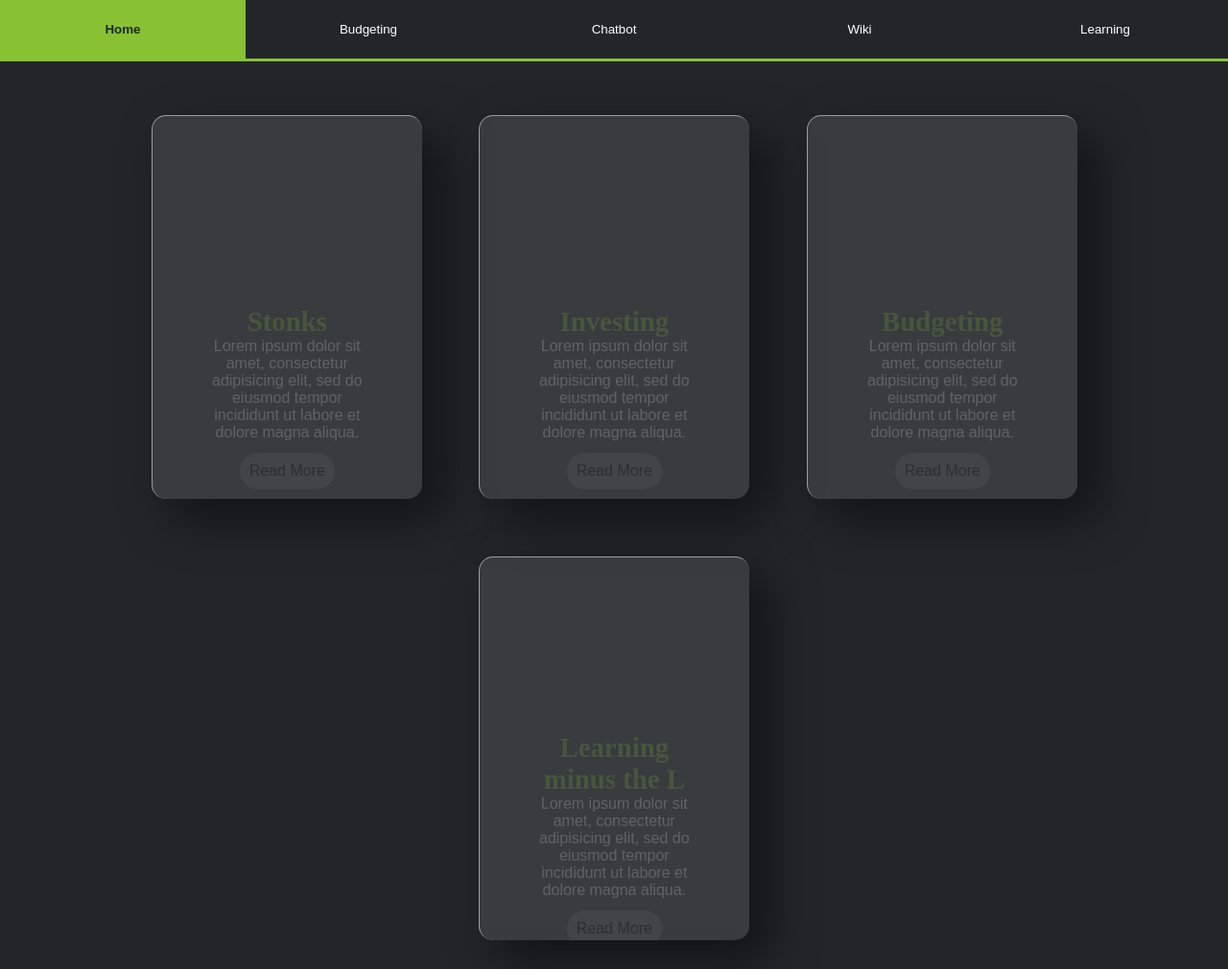
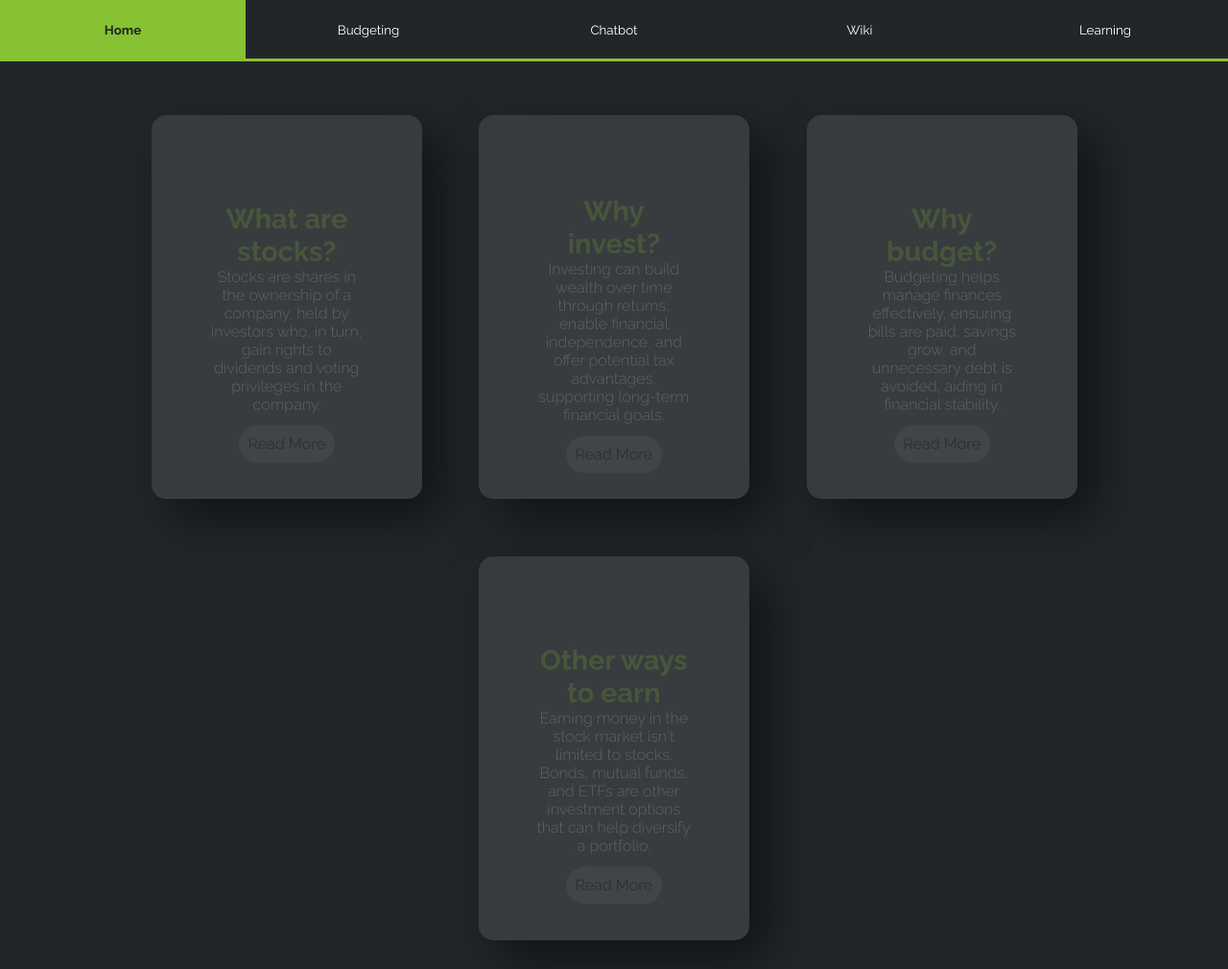
Before and after one commit to bogdanr24/dime-financial, a website: page learning.html in a window 1280 px wide. Shown: the whole page at 96% size. Drawn offline with Linux system fonts and the light colour scheme.

Commit message:
Finally implemented loading animation. Chnaged the content of the cards on the learning page as well as text alignment within the cards.

```diff
--- a/css/budgeting.css
+++ b/css/budgeting.css
@@ -143,6 +143,8 @@ textarea {
   width: 500;
   max-width: 50%;
   max-height: 50%;
+  margin-top: 5%;
+  margin-bottom: 2%;
 }
 #results {
   text-align: center;
--- a/css/learning.css
+++ b/css/learning.css
@@ -2,6 +2,7 @@
   margin: 0;
   padding: 0;
   box-sizing: border-box;
+  font-family: "Raleway", sans-serif;
 }
 
 body {
@@ -83,8 +84,8 @@ p {
   display: flex;
   justify-content: center;
   align-items: center;
-  border-top: 1px solid rgba(255, 255, 255, 0.5);
-  border-left: 1px solid rgba(255, 255, 255, 0.5);
+  /*border-top: 1px solid rgba(255, 255, 255, 0.5);
+  border-left: 1px solid rgba(255, 255, 255, 0.5);*/
   backdrop-filter: blur(5px);
 
 }
@@ -92,14 +93,14 @@ p {
 {
   padding: 20px;
   text-align: center;
-  transform: translateY(100px); /* Translate the element vertically by 100 pixels */
+  transform: translateY(10%); /* Translate the element vertically by 100 pixels */
   opacity: .2; /* Set the opacity to 0.2 */
   transition: 0.5s;
 }
 .container .card:hover .content
 {
 
-  transform: translateY(0px); /* Translate the element vertically by 100 pixels */
+  transform: translateY(5%); /* Translate the element vertically by 100 pixels */
   opacity: 1; /* Set the opacity to 1 (fully transparent) */
 }
 .container .card .content h2 {
--- a/learning.html
+++ b/learning.html
@@ -3,6 +3,13 @@
 <head>
     <title>Learning</title>
     <link rel="stylesheet" href="css/learning.css">
+    <link rel="preconnect" href="https://fonts.googleapis.com">
+    <link rel="preconnect" href="https://fonts.gstatic.com" crossorigin>
+    <link href="https://fonts.googleapis.com/css2?family=Raleway:ital,wght@0,405;1,405&family=Roboto+Mono:ital,wght@0,100..700;1,100..700&display=swap" rel="stylesheet">
+    <link href='https://fonts.googleapis.com/css?family=Montserrat' rel='stylesheet'>
+    <link rel="preconnect" href="https://fonts.googleapis.com">
+    <link rel="preconnect" href="https://fonts.gstatic.com" crossorigin>
+    <link href="https://fonts.googleapis.com/css2?family=Raleway:ital,wght@0,100..900;1,100..900&display=swap" rel="stylesheet">
 </head>
 <body>
     <nav>
@@ -23,9 +30,9 @@
                 <!-- Title -->
                 <h2>01</h2>
                 <!-- Heading -->
-                <h3>Stonks</h3>
+                <h3>What are stocks?</h3>
                 <p>
-                    Lorem ipsum dolor sit amet, consectetur adipisicing elit, sed do eiusmod tempor incididunt ut labore et dolore magna aliqua.
+                    Stocks are shares in the ownership of a company, held by investors who, in turn, gain rights to dividends and voting privileges in the company.
                 </p>
                 <a href="#" onclick="toggle('popup1')">Read More</a>
 
@@ -43,10 +50,9 @@
             <!-- Title of the second card -->
             <h2>02</h2>
             <!-- Heading -->
-            <h3>Investing</h3>
+            <h3>Why invest?</h3>
             <p>
-                Lorem ipsum dolor sit amet, consectetur adipisicing elit, sed do eiusmod tempor incididunt ut labore et dolore magna aliqua.
-            </p>
+                Investing can build wealth over time through returns, enable financial independence, and offer potential tax advantages, supporting long-term financial goals.            </p>
             <a href="#" onclick="toggle('popup2')">Read More</a>
         </div>
     </div>
@@ -60,10 +66,9 @@
             <!-- Title of the third card -->
             <h2>03</h2>
             <!--Heading-->
-            <h3>Budgeting</h3>
+            <h3>Why budget?</h3>
             <p>
-                Lorem ipsum dolor sit amet, consectetur adipisicing elit, sed do eiusmod tempor incididunt ut labore et dolore magna aliqua.
-            </p>
+                Budgeting helps manage finances effectively, ensuring bills are paid, savings grow, and unnecessary debt is avoided, aiding in financial stability.            </p>
             <a href="#" onclick="toggle('popup3')">Read More</a>
         </div>
     </div>
@@ -75,9 +80,9 @@
                 <!-- Title -->
                 <h2>04</h2>
                 <!--Heading-->
-                <h3>Learning minus the L</h3>
+                <h3>Other ways to earn</h3>
                 <p>
-                    Lorem ipsum dolor sit amet, consectetur adipisicing elit, sed do eiusmod tempor incididunt ut labore et dolore magna aliqua.
+                    Earning money in the stock market isn't limited to stocks. Bonds, mutual funds, and ETFs are other investment options that can help diversify a portfolio.
                 </p>
                 <a href="#" onclick="toggle('popup4')">Read More</a>
             </div>
```
Also changed, not shown: budgeting.html (+2 -1 lines), budgeting.js (+17 -4 lines), loading.json (added, +1 -0 lines).
